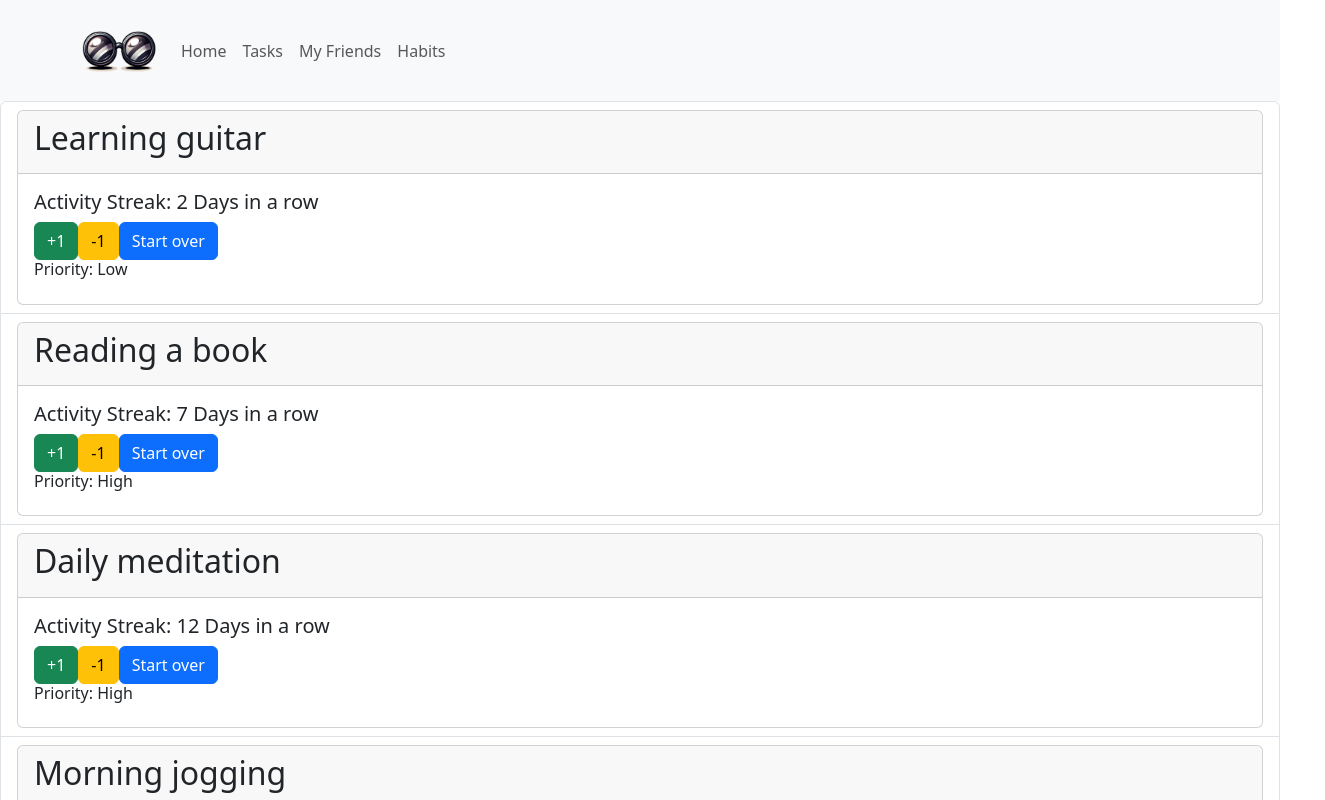
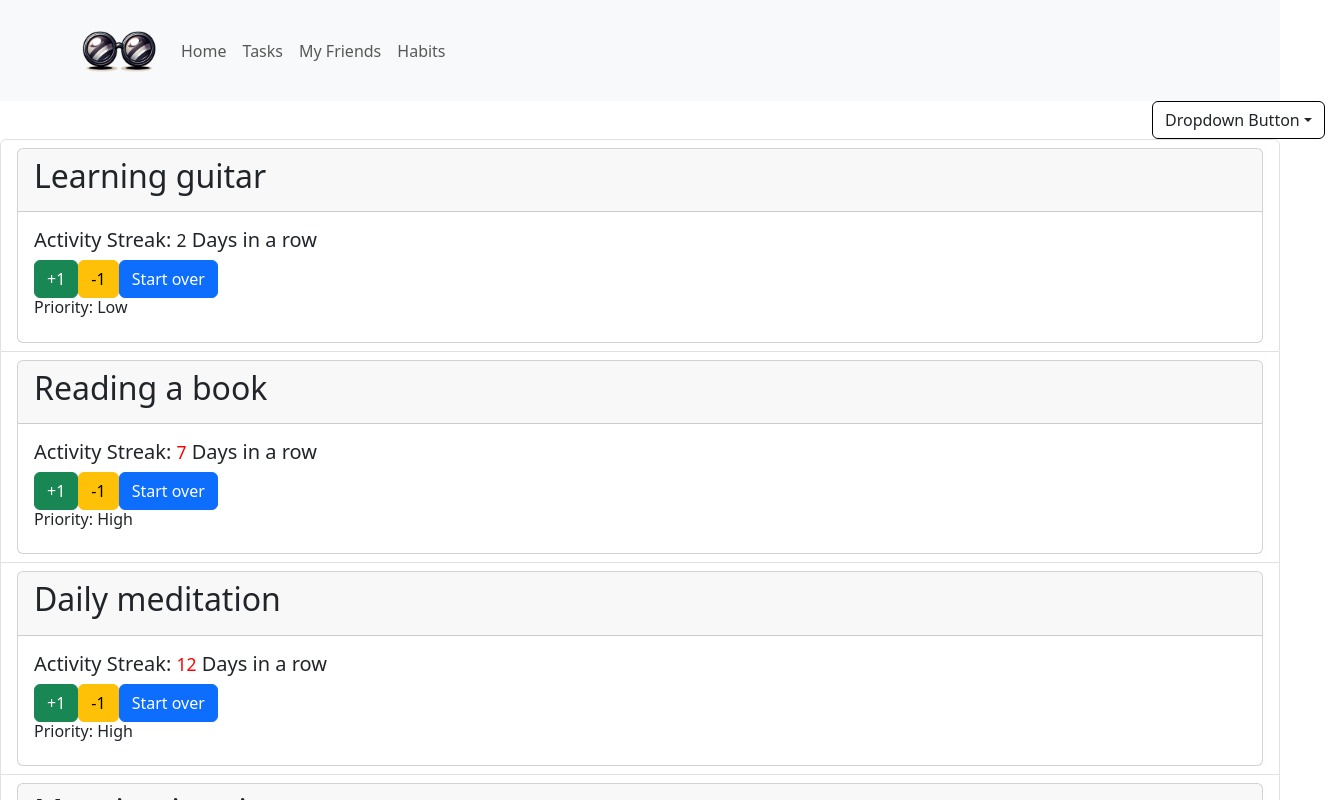
Before and after one commit to doctorbond2/GRUPPARBETE-Project-Morfjus, a React (Vite) app: page /habits in a window 1280 px wide. Shown: the top 800 px of the page, 1325 px wide, since content can reach past the window. Built offline with nearby package versions, Linux system fonts and the light colour scheme.

Commit message:
Added little habitz

```diff
--- a/src/components/habitsComp/Habit.jsx
+++ b/src/components/habitsComp/Habit.jsx
@@ -57,7 +57,13 @@ const Habit = ({ habitItem, habits, setHabits, habitItemIndex }) => {
           <h2>{title}</h2>
         </Card.Header>
         <Card.Body>
-          <h5>Activity Streak: {streak} Days in a row</h5>
+          <h5>
+            Activity Streak:{" "}
+            <small className={streak > 5 ? "habits-activity-streak-color" : ""}>
+              {streak}
+            </small>
+            {""} Days in a row
+          </h5>
           <Button
             onClick={(e) => {
               handleActiveStreak(e);
--- a/src/pages/Habits.jsx
+++ b/src/pages/Habits.jsx
@@ -1,5 +1,5 @@
 import React, { useEffect } from "react";
-import { ListGroup } from "react-bootstrap";
+import { ListGroup, Dropdown } from "react-bootstrap";
 import Habit from "../components/habitsComp/Habit";
 
 const Habits = ({ habits, setHabits }) => {
@@ -9,6 +9,25 @@ const Habits = ({ habits, setHabits }) => {
   return (
     <>
       <div>
+        <Dropdown>
+          <Dropdown.Toggle
+            variant="tertiary"
+            id="dropdown-basic"
+            style={{
+              border: "1px solid black",
+              right: "0",
+              marginLeft: "90vw",
+            }}
+          >
+            Dropdown Button
+          </Dropdown.Toggle>
+
+          <Dropdown.Menu>
+            <Dropdown.Item>High Priority</Dropdown.Item>
+            <Dropdown.Item>Medium Priority</Dropdown.Item>
+            <Dropdown.Item>Low Priority</Dropdown.Item>
+          </Dropdown.Menu>
+        </Dropdown>
         <ListGroup>
           {habits &&
             habits.map((habitItem, habitItemIndex) => (
--- a/src/styles/_habits.scss
+++ b/src/styles/_habits.scss
@@ -0,0 +1,4 @@
+.habits-activity-streak-color {
+
+  color: red;
+}
```
Also changed, not shown: src/index.css, 1 other file (tests, documents, lock files or other folders).
